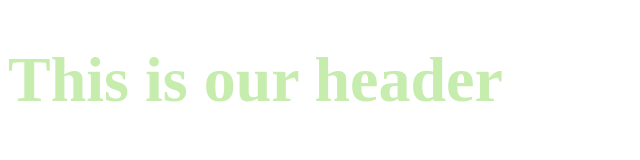
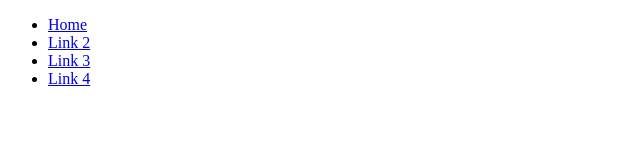
Before and after one commit to enabek/garden-city, a website: page client/index.html in a window 1280 px wide. Shown: the whole page, without its empty margins (0-640 px from the left). Drawn offline with nearby package versions, Linux system fonts and the light colour scheme; some packages are replaced by stand-ins of ours.

Commit message:
Add component directories with views and controllers and build out navigation links

```diff
--- /dev/null
+++ b/client/components/main/main-controller.js
@@ -0,0 +1 @@
+// Make this the main controller for the app
--- a/client/index.html
+++ b/client/index.html
@@ -9,9 +9,16 @@
   <script src="https://cdnjs.cloudflare.com/ajax/libs/angular-ui-router/0.3.1/angular-ui-router.js"></script>
 </head>
 <body ng-app='mainApp'>
-  <div>
-    <h1> This is our header </h1>
-  </div>
+  <header>
+    <nav>
+      <ul>
+        <li><a href="#">Home</a></li>
+        <li><a href="#">Link 2</a></li>
+        <li><a href="#">Link 3</a></li>
+        <li><a href="#">Link 4</a></li>
+      </ul>
+    </nav>
+  </header>
 
   <div ui-view>
   </div>
```
Also changed, not shown: client/components/garden-finder/garden-finder-controller.js (added), client/components/garden-finder/garden-finder.html (added), client/components/gardens/garden.html (added), client/components/gardens/gardens-controller.js (added), client/components/home/home-controller.js (added), client/components/results/result.html (added), client/components/results/results-controller.js (added).
